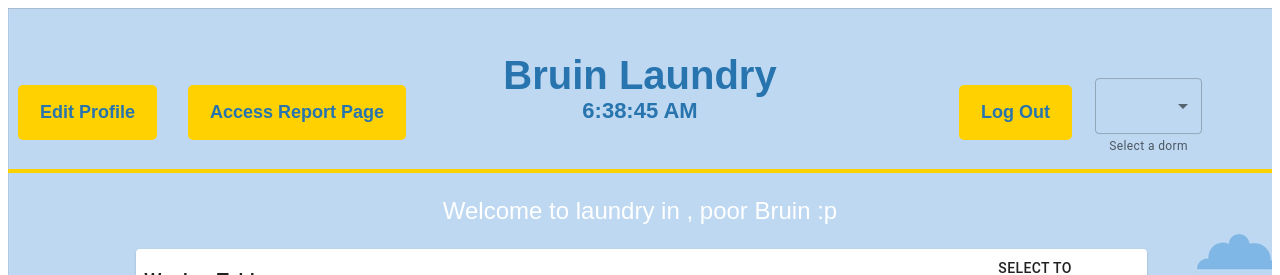
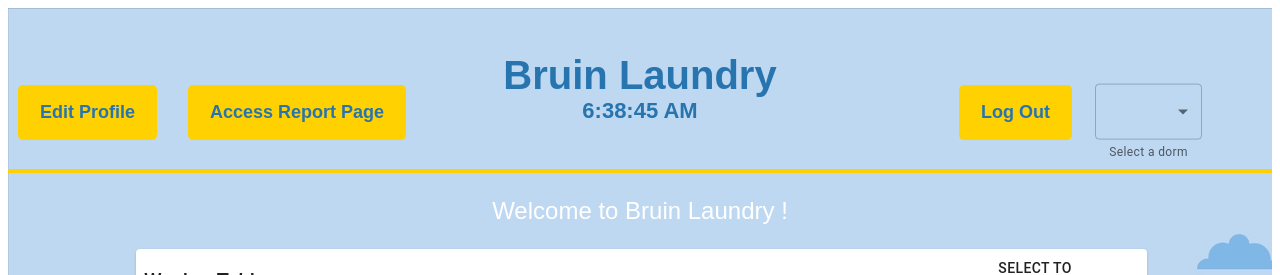
Before and after one commit to jiayini1119/Laundry-Room-Maintenance-Portal, a React (Create React App) app in the folder frontend/: page /home/report in a window 1280 px wide. Both pictures are taken after a click on the button "Go back to the home page". Shown: the top 275 px of the page. Built offline with nearby package versions, Linux system fonts and the light colour scheme; no server answers.

Commit message:
Minor UI changes
* HeaderFeatures.css: small transform adjustment of Dropdown
* Home.js, HomeStaff.js: change homepage welcome message
* Report.js: edit navbar style

```diff
--- a/frontend/src/components/HeaderFeatures.css
+++ b/frontend/src/components/HeaderFeatures.css
@@ -13,7 +13,7 @@
   position: absolute;
   top: 90%;
   right: 70px;
-  transform: translate(0, -100%);
+  transform: translate(0, -93%);
 }
 
 .logoutButton {
--- a/frontend/src/components/Home.js
+++ b/frontend/src/components/Home.js
@@ -30,7 +30,7 @@ const Home = () => {
       </h1>
       <hr style={{marginTop: 0}} />
       <p className="homePageWelcome" style={{ color: bgColor }}>
-        Welcome to laundry in {location.state.dorm}, poor Bruin {location.state.id} :p
+        Welcome to Bruin Laundry {location.state.id}!
       </p>
       <WasherTable />
       <hr />
--- a/frontend/src/components/HomeStaff.js
+++ b/frontend/src/components/HomeStaff.js
@@ -27,7 +27,7 @@ const HomeStaff = () => {
       <hr style={{marginTop: 0}} />
       <div>
       <p className="homePageWelcome">
-        Welcome to Laundry Reporter, poor Staff {location.state.id} :p
+        Welcome to Bruin Laundry {location.state.id}!
       </p>
       <WasherTableStaff />
       <hr />
--- a/frontend/src/components/Report.js
+++ b/frontend/src/components/Report.js
@@ -14,7 +14,7 @@ const Report = () => {
   if (email === "admin@admin.com")
   return (
     <div className='reportheader'>
-      <h1 className="hometitle">
+      <h1 className="hometitle" style={{marginTop: 0}}>
         <br />
         {"Students' Report Messages"}, {id}
       </h1>
@@ -37,7 +37,7 @@ const Report = () => {
   else{
     return (
       <div className='reportheader'>
-        <h1 className="hometitle">
+        <h1 className="hometitle" style={{marginTop: 0}}>
           <br />
           {"Report the Problem Here"}, {id}
         </h1>
```
